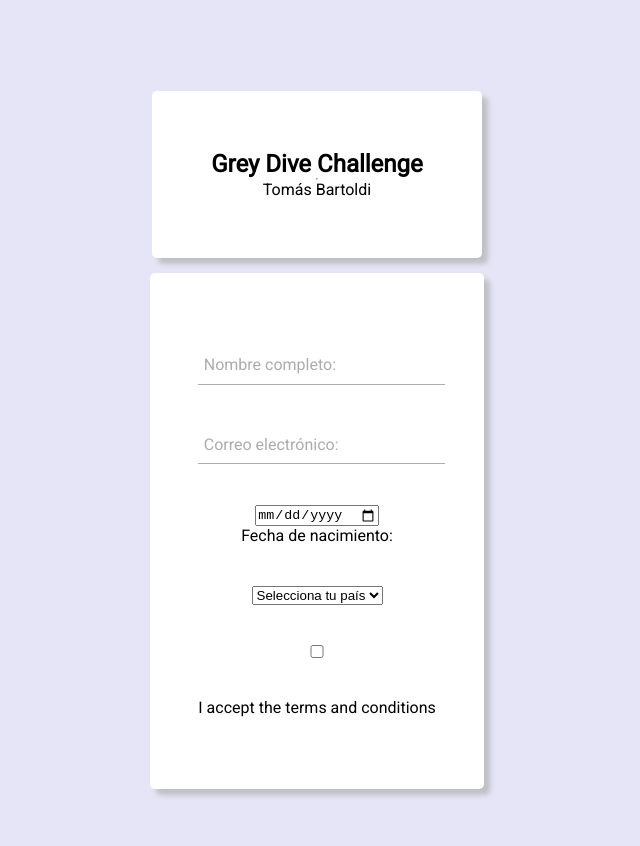
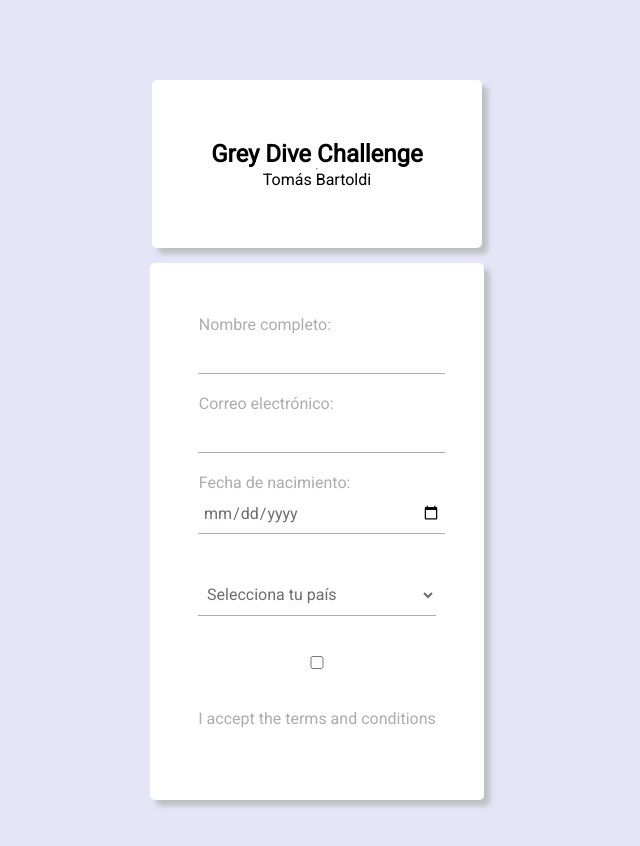
Before and after one commit to TomasBartoldi/greydive-challenge, a React (Create React App) app: page / in a window 1280 px wide. Shown: the top 846 px of the page, without its empty margins (323-963 px from the left). Built offline with nearby package versions, Linux system fonts and the light colour scheme.

Commit message:
css advance

```diff
--- a/src/Styles/formData.css
+++ b/src/Styles/formData.css
@@ -64,19 +64,20 @@
     font-family: 'Roboto', sans-serif;
 }
 
-.form-input:focus + .form-label{
-    transform: translateY(-12px);
-}
+/* .form-input:focus + .form-label{
+    transform: translateY(-12px) scale(.7);
+} */
 
 .form-label{
    color: var(--color);
    position: absolute;
-   top: 0;
-   left: 5.5px;
+   top: -30px;
+   left: .5px;
    transform: translateY(10px);
    transition: transform .5s, color .3s;
 }
 
-.form-input{
 
+.date-select-color{
+    color: #5757577e;
 }
--- a/src/components/FormData.jsx
+++ b/src/components/FormData.jsx
@@ -149,20 +149,24 @@ const FormData = () => {
 
 
 
-          <div>
+          <div className='form-group'>
           <Input
           type='date'
           name='date'
-          className='date'
+          className='form-input'
           render={renderError}
           placeholder=' '
           />
-          <label>{dataProperties.pregunta3.label}:</label>
+          <label className='form-label'>{dataProperties.pregunta3.label}:</label>
           </div>
 
-        <div>
-          <Field as="select" name="selectOption">
-          <option value={'default'}>Selecciona tu país</option>
+        <div className='form-group'>
+          <Field
+          as="select"
+          name="selectOption"
+          className='form-input'
+          >
+          <option value={'default'} className='date-select-color'>Selecciona tu país</option>
             {itemsMap}
           </Field>
           <ErrorMessage
@@ -172,7 +176,7 @@ const FormData = () => {
         </div>
 
           <input type="checkbox" value={click} onChange={handleCheckbox} />
-          <label htmlFor="checkbox">
+          <label htmlFor="checkbox" className='date-select-color'>
             I accept the terms and conditions
           </label>
           {
```
